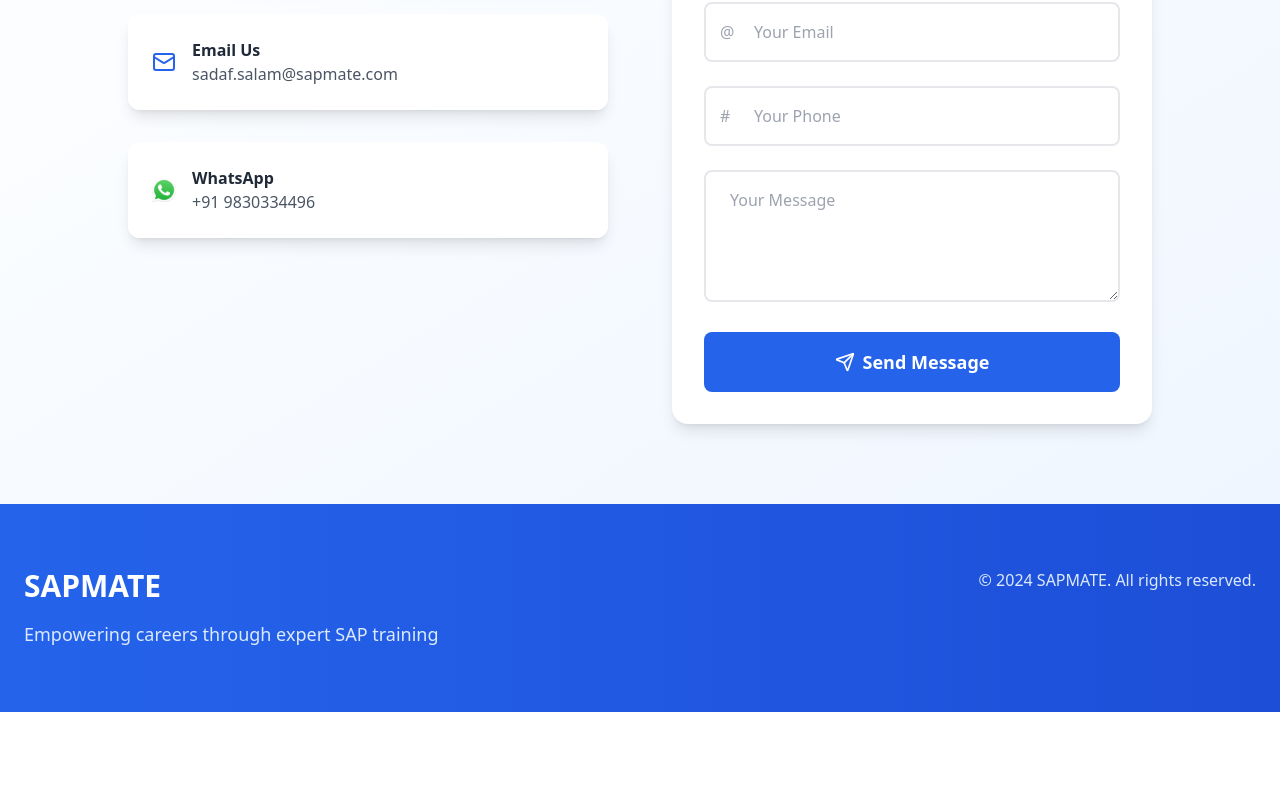
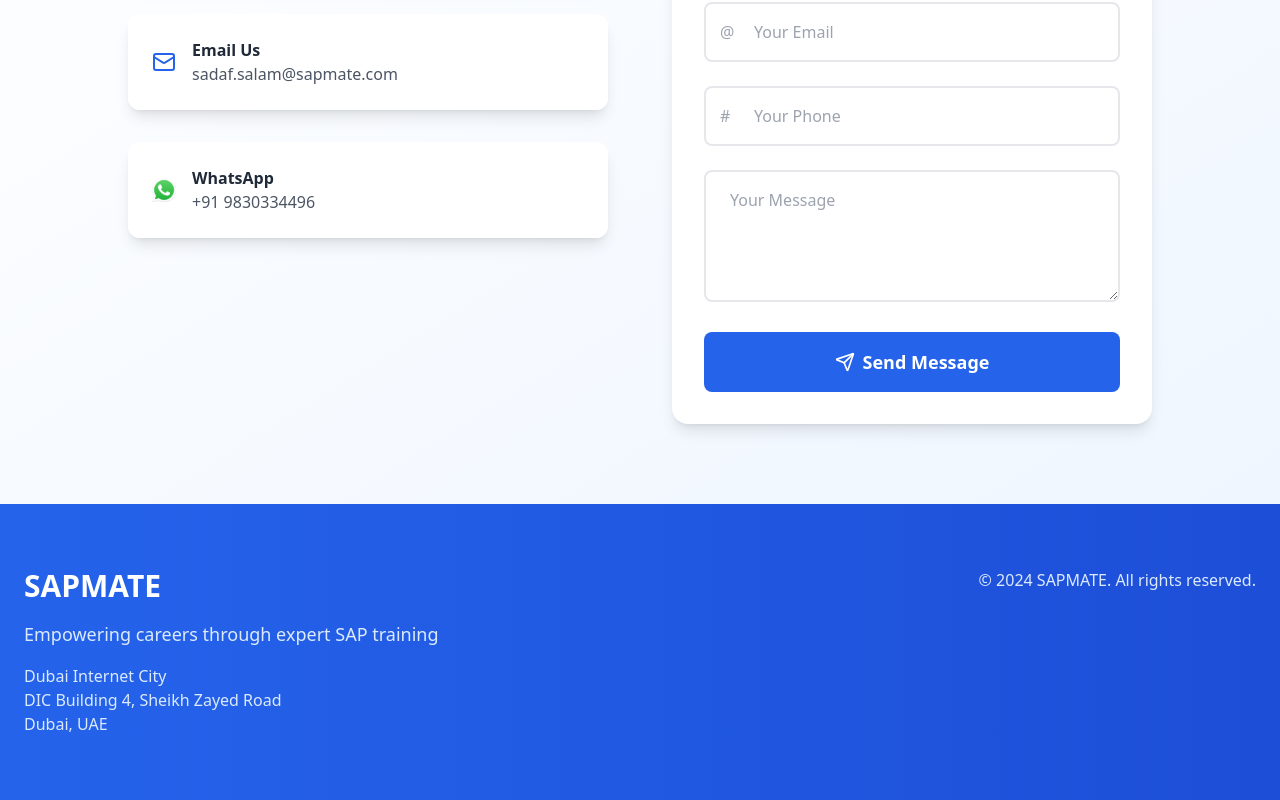
Before and after one commit to sapmate-official/sapmate-website, a Next.js app: page / in a window 1280 px wide. Shown: the part 2315-3115 px from the top of the page. Before the commit the page ends 3027 px from the top, so only its background shows below. Built offline with nearby package versions, Linux system fonts and the light colour scheme.

Commit message:
location added

```diff
--- a/src/app/api/contact/route.ts
+++ b/src/app/api/contact/route.ts
@@ -3,7 +3,7 @@
 import User from "@/models/User";
 import connectToDatabase from "@/lib/mongoose";
 import { Resend } from "resend";
-import { EmailTemplate } from "@/components/Emailtemplate";
+import { EmailTemplate } from "@/components/section/Emailtemplate";
 
 interface MongoDBError extends Error {
     code?: number;
--- a/src/app/page.tsx
+++ b/src/app/page.tsx
@@ -2,13 +2,14 @@
 import React, { useState, useEffect } from "react";
 import { motion } from "framer-motion";
 import { ChevronDown } from "lucide-react";
-import AboutSection from "@/components/About";
+import AboutSection from "@/components/section/About";
 import { VisibilityState } from "@/interface/Home";
-import Contact from "@/components/Contact";
-import Stats from "@/components/Stats";
+import Contact from "@/components/section/Contact";
+import Stats from "@/components/section/Stats";
 import { LazyImage } from "@/lib/LazyImage";
 
-import Header from "@/components/Header";
+import Header from "@/components/section/Header";
+import Footer from "@/components/section/Footer";
 
 export default function Landing() {
     const [scrollY, setScrollY] = useState(0);
@@ -159,23 +160,7 @@
             {/* Contact Form */}
             <Contact />
 
-            <footer className="bg-gradient-to-r from-blue-600 to-blue-700 text-white py-16">
-                <div className="container mx-auto px-6">
-                    <div className="grid md:grid-cols-2 gap-12">
-                        <div className="transform transition-all duration-300 hover:translate-x-2">
-                            <h3 className="text-3xl font-bold mb-4">SAPMATE</h3>
-                            <p className="text-blue-100 text-lg">
-                                Empowering careers through expert SAP training
-                            </p>
-                        </div>
-                        <div className="text-right">
-                            <p className="text-blue-100">
-                                © 2024 SAPMATE. All rights reserved.
-                            </p>
-                        </div>
-                    </div>
-                </div>
-            </footer>
+            <Footer/>
         </div>
     );
 }
--- /dev/null
+++ b/src/components/section/Footer.tsx
@@ -0,0 +1,32 @@
+import React from "react";
+
+const Footer = () => {
+    return (
+        <footer className="bg-gradient-to-r from-blue-600 to-blue-700 text-white py-16">
+            <div className="container mx-auto px-6">
+                <div className="grid md:grid-cols-2 gap-12">
+                    <div className="transform transition-all duration-300 hover:translate-x-2">
+                        <h3 className="text-3xl font-bold mb-4">SAPMATE</h3>
+                        <p className="text-blue-100 text-lg">
+                            Empowering careers through expert SAP training
+                        </p>
+                        <address className="text-blue-100 mt-4 not-italic">
+                            Dubai Internet City
+                            <br />
+                            DIC Building 4, Sheikh Zayed Road
+                            <br />
+                            Dubai, UAE
+                        </address>
+                    </div>
+                    <div className="text-right">
+                        <p className="text-blue-100">
+                            © 2024 SAPMATE. All rights reserved.
+                        </p>
+                    </div>
+                </div>
+            </div>
+        </footer>
+    );
+};
+
+export default Footer;
--- a/src/components/Header.tsx
+++ b/src/components/section/Header.tsx
@@ -1,7 +1,7 @@
 "use client";
 import React, { useState, useEffect } from "react";
 import { motion } from "framer-motion";
-import WhatsAppButton from "@/components/WhatsappButton";
+import WhatsAppButton from "@/components/section/WhatsappButton";
 
 interface HeaderProps {
     handleScrollTo: (elementId: string) => void;
```
Also changed, not shown: src/components/section/About.tsx (renamed from src/components/About.tsx), src/components/section/Contact.tsx (renamed from src/components/Contact.tsx), src/components/section/Emailtemplate.tsx (renamed from src/components/Emailtemplate.tsx), src/components/section/EnhancedContact.tsx (renamed from src/components/EnhancedContact.tsx), src/components/section/Hero.tsx (renamed from src/components/Hero.tsx), src/components/section/Stats.tsx (renamed from src/components/Stats.tsx), src/components/section/WhatsappButton.tsx (renamed from src/components/WhatsappButton.tsx).
